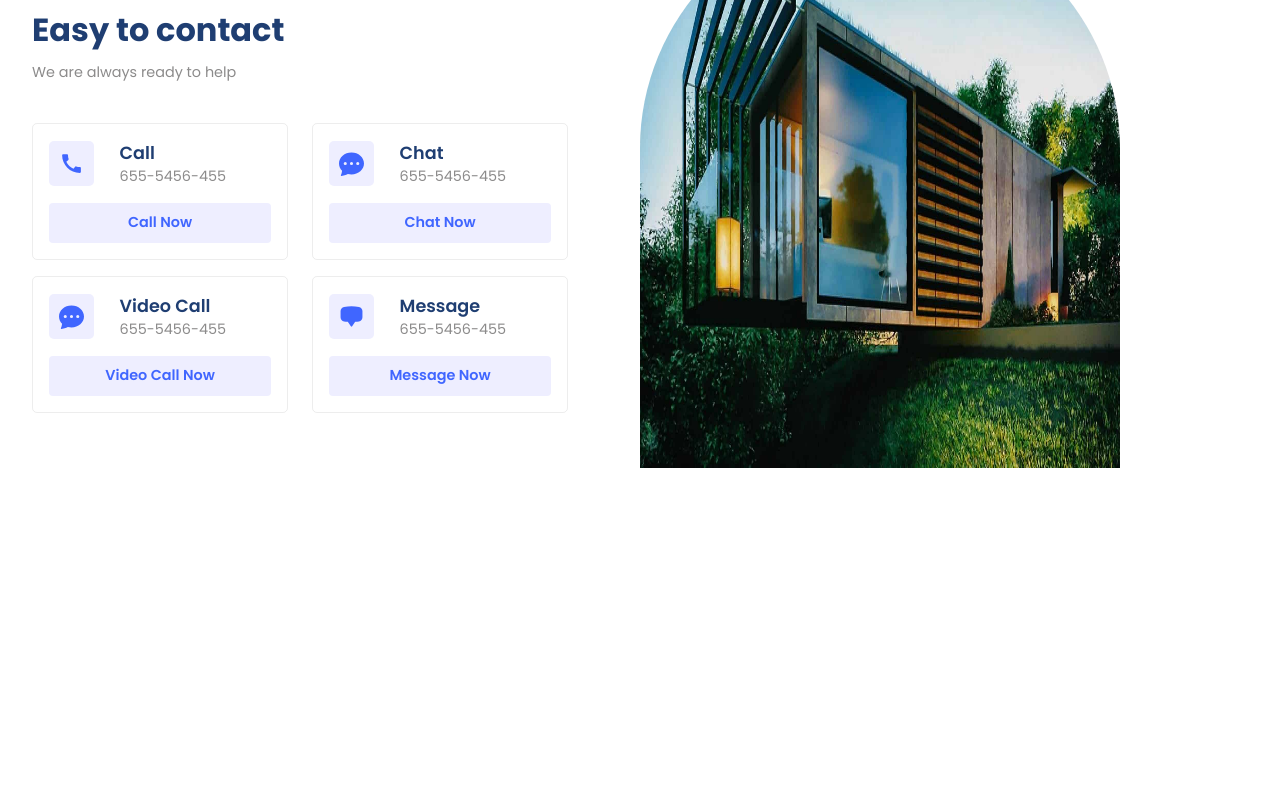
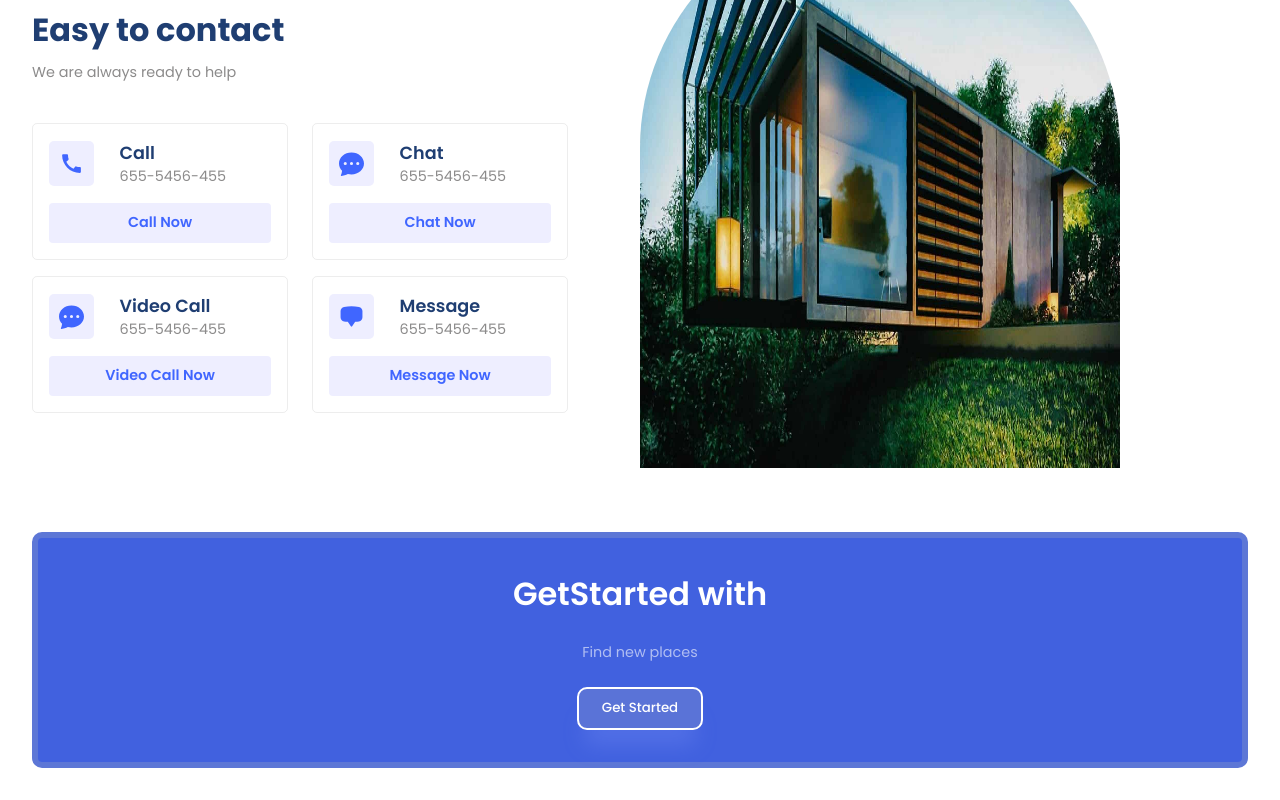
Before and after one commit to stefanoskapsoritakis/Renting-Website, a React (Vite) app: page / in a window 1280 px wide. Shown: the part 2034-2834 px from the top of the page. Before the commit the page ends 2534 px from the top, so only its background shows below. Built offline with nearby package versions, Linux system fonts and the light colour scheme.

Commit message:
Added GetStarted page + styling, added page to App

```diff
--- a/src/App.jsx
+++ b/src/App.jsx
@@ -1,5 +1,6 @@
 import './App.css'
 import Contact from './components/Contact/Contact';
+import GetStarted from './components/GetStarted/GetStarted';
 import Header from "./components/Header/Header";
 import Hero from "./components/Hero/Hero";
 import Residencies from "./components/Residencies/Residencies";
@@ -16,6 +17,7 @@
       <Residencies/>
       <Value/>
       <Contact/>
+      <GetStarted/>
     </div>
   );
 }
--- /dev/null
+++ b/src/components/GetStarted/GetStarted.css
@@ -0,0 +1,22 @@
+.inner-container{
+    gap: 1.5rem;
+    background: #4161df;
+    padding: 2rem;
+    border-radius: 10px;
+    border: 6px solid #5d77d6;
+    text-align: center;
+}
+
+.inner-container .primaryText{
+    color: white;
+    font-weight: 600;
+}
+.inner-container .secondaryText{
+    color: rgba(255, 255, 255, 0.587);
+}
+.inner-container .button{
+    background: #5a73d7;
+    border: 2px solid white;
+    box-shadow: var(--shadow);
+    border-radius: 10px;
+}
--- /dev/null
+++ b/src/components/GetStarted/GetStarted.jsx
@@ -0,0 +1,20 @@
+import React from "react";
+import "./GetStarted.css";
+
+const GetStarted = () => {
+  return (
+    <section className="g-wrapper">
+      <div className="paddings innerWidth g-container">
+        <div className="flexColCenter inner-container">
+          <span className="primaryText">GetStarted with </span>
+          <span className="secondaryText">Find new places</span>
+          <button className="button">
+            <a href="mailto:mail@mail.com">Get Started</a>
+          </button>
+        </div>
+      </div>
+    </section>
+  );
+};
+
+export default GetStarted;
```
